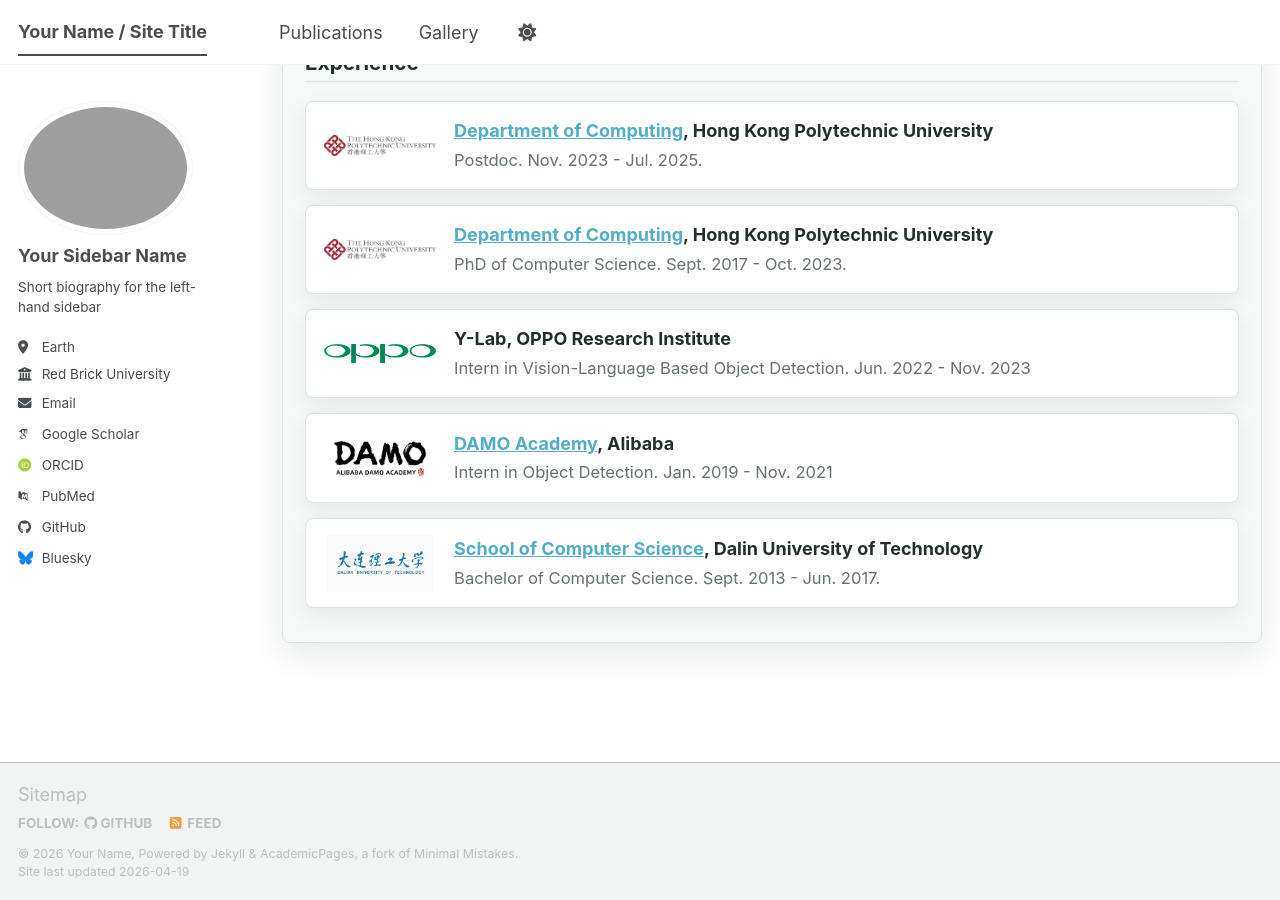
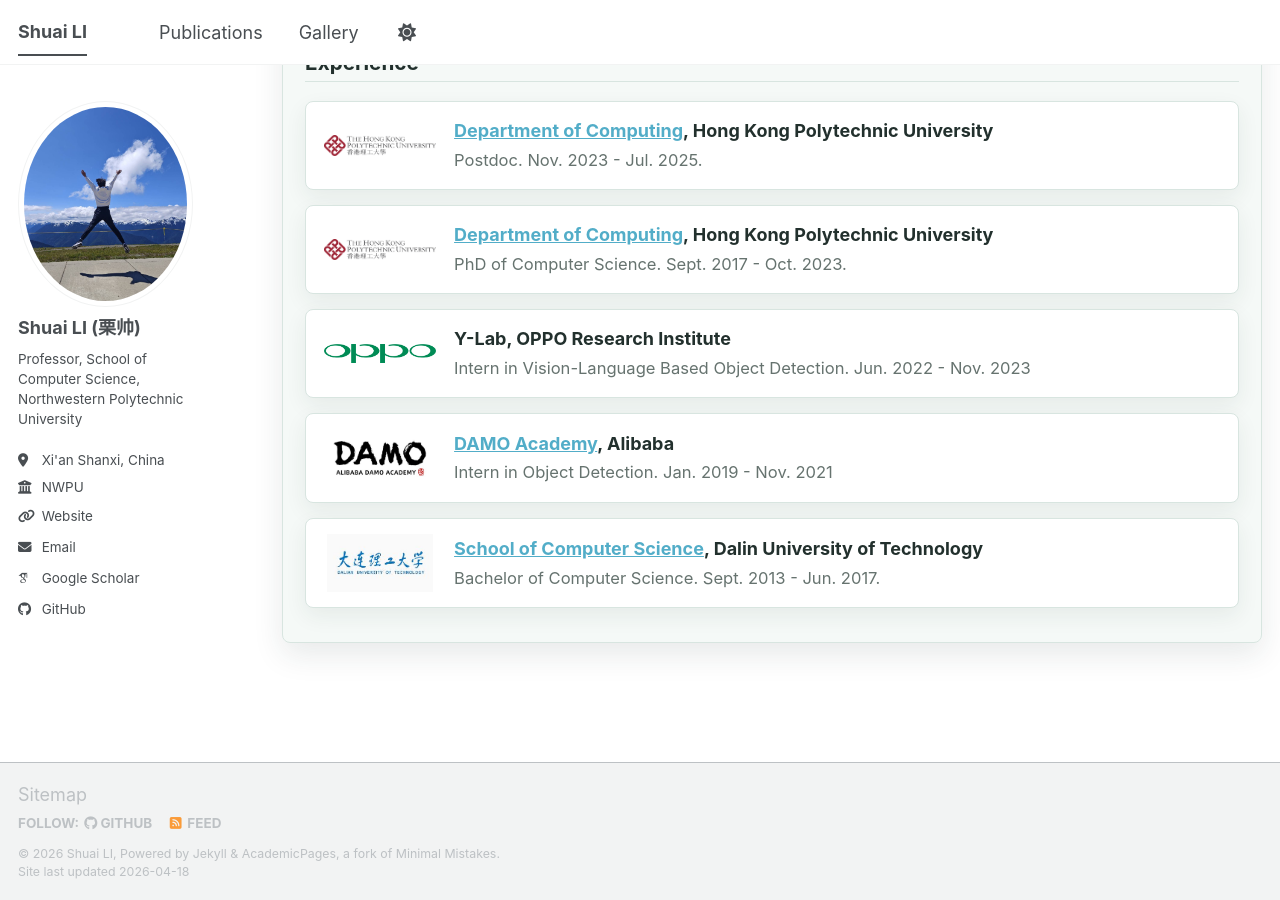
Before and after one commit to strongwolf/strongwolf.github.io, a Jekyll site: the page built from _pages/about.md, in a window 1280 px wide and 900 px high, scrolled down 898 px. Built offline with Jekyll 4.4.1, drawn with Linux system fonts in a browser that asks for light colours; some web fonts are replaced; a script bundle is joined from its source files by our own code; library files that are not in the unit come from our copies; some of the changed lines change nothing that is shown.

Commit message:
Update _config.yml

```diff
--- a/_config.yml
+++ b/_config.yml
@@ -3,101 +3,23 @@
 # This config file is meant for settings that affect your entire site, values
 # which you are expected to set up once and rarely need to edit after that.
 # For technical reasons, this file is *NOT* reloaded automatically when you use
-# `jekyll serve -l -H localhost`. If you change this file, please restart the
-# server process.
-
-# Basic Site Settings
-locale                   : "en-US"
-site_theme               : "default" # The available themes options are "default", "air", "sunrise", "mint", "dirt" and "contrast"
-title                    : "Your Name / Site Title"
-title_separator          : "-"
-name                     : &name "Your Name"
-description              : &description "Your Name's academic portfolio"   # Update this with a general description of your site, this is the default if not overridden by a page
-url                      : https://strongwolf.github.io # The base hostname & protocol for your site e.g. "https://[your GitHub username].github.io",
-                                                           # or if you already have some other page hosted on Github then use "https://[your GitHub username].github.io/[Your Repo Name]"
-baseurl                  : "" # the subpath of your site, e.g. "/blog"
-repository               : "strongwolf/strongwolf.github.io"
-
-# Site Author - The following control what appear as part of the author content on the side bar.
-#               If a field is blank the icon and link will not appear, otherwise it will be shown.
-#               Additional customization can be done by editing /_includes/author-profile.html
-author:
-  # Biographic information
-  avatar           : "profile.png"
-  name             : "Your Sidebar Name"
-  pronouns         : # example: "she/her"
-  bio              : "Short biography for the left-hand sidebar"
-  location         : "Earth"
-  employer         : "Red Brick University"
-  uri              : # URL
-  email            : "none@example.org"
-
-  # Academic websites
-  academia         : # URL
-  arxiv            : # URL - Update with the correct link to your profile
-  googlescholar    : "https://scholar.google.com/citations?user=PS_CX0AAAAAJ"
-  inspire-hep      : # URL
-  impactstory      : # URL
-  orcid            : "https://orcid.org/yourorcidurl"
-  semantic         : # URL
-  ssrn             : # URL
-  pubmed           : "https://www.ncbi.nlm.nih.gov/pubmed/?term=john+snow"
-  researchgate     : # URL
-  scopus           : # URL
-  zotero           : # URL
-
-
-  # Repositories and software development
-  bitbucket        : # Username - Update with your username on the site
-  codepen          : # Username
-  dribbble         : # Username
-  github           : "academicpages"
-  kaggle           : # Username
-  stackoverflow    : # User number or user number and name (i.e., use "1" or "1/jeff-atwood")
-
-  # Social media
-  artstation       : # Username
-  bluesky          : "bsky.app" # Replace this with you Bluesky username
-  facebook         : # Username
-  flickr           : # Username
-  foursquare       : # Username
-  goodreads        : # Username
-  google_plus      : # Username
-  keybase          : # Username
-  instagram        : # Username
-  lastfm           : # Username
-  linkedin         : # Username
-  mastodon         : # URL
-  medium           : # URL
-  pinterest        : # Username
-  soundcloud       : # Username
-  steam            : # Username
-  telegram         : # URL
-  tumblr           : # Username
-  twitter          : # Username for X / Twitter
-  vine             : # Username
-  weibo            : # Username
-  wikipedia        : # Username
-  xing             : # Username
-  youtube          : # Username
-  zhihu            : # Username
-
-# Publication Category - The following the list of publication categories and their headings
-publication_category:
-  books:
-    title: 'Books'
-  manuscripts:
-    title: 'Journal Articles'
-  conferences:
-    title: 'Conference Papers'
+# `jekyll serve`. If you change this file, please restart the server process.
 
 # Site Settings
-teaser                   :  # filename of teaser fallback teaser image placed in /images/ for social media previews
+locale                   : "en-US"
+title                    : "Shuai LI"
+title_separator          : "-"
+name                     : &name "Shuai LI"
+description              : &description "Welcome to my homepage!"
+url                      : https://strongwolf.github.io/ # the base hostname & protocol for your site e.g. "https://mmistakes.github.io"
+baseurl                  : "" # the subpath of your site, e.g. "/blog"
+repository               : ""
+teaser                   : "profile.jpeg"  # filename of teaser fallback teaser image placed in /images/, .e.g. "500x300.png"
 breadcrumbs              : false # true, false (default)
 words_per_minute         : 160
 future                   : true
 read_more                : "disabled" # if enabled, adds "Read more" links to excerpts
-talkmap_link             : false      #change to true to add link to talkmap on talks page
+talkmap_link             : false #change to true to add link to talkmap on talks page
 comments:
   provider               : # false (default), "disqus", "discourse", "facebook", "google-plus", "staticman", "custom"
   disqus:
@@ -125,16 +47,13 @@
       options:
         format           : "iso8601" # "iso8601" (default), "timestamp-seconds", "timestamp-milliseconds"
 atom_feed:
-  hide                   : false     # change to true to hide the RSS feed in the footer
   path                   : # blank (default) uses feed.xml
-
 
 # SEO Related
 google_site_verification :
 bing_site_verification   :
 alexa_site_verification  :
 yandex_site_verification :
-
 
 # Social Sharing
 twitter:
@@ -143,8 +62,7 @@
   username               :
   app_id                 :
   publisher              :
-og_image                 :  # Social media default site image
-og_description           :  # Social media default site image description
+og_image                 :  # Open Graph/Twitter default site image
 # For specifying social profiles
 # - https://developers.google.com/structured-data/customize/social-profiles
 social:
@@ -155,9 +73,50 @@
 
 # Analytics
 analytics:
-  provider               :  "false" # false (default), "google", "google-universal", "google-analytics-4", "custom"
+  provider               :  "google-universal" # false (default), "google", "google-universal", "custom"
   google:
     tracking_id          :
+
+
+# Site Author
+author:
+  name             : "Shuai LI (栗帅)"
+  avatar           : "profile.jpeg"
+  bio              : "Professor, School of Computer Science, Northwestern Polytechnic University"
+  location         : "Xi'an Shanxi, China"
+  employer         : "NWPU"
+  employer_site    : "https://www.nwpu.edu.cn/"
+  zhihu            :
+  pubmed           :
+  googlescholar    : "https://scholar.google.com/citations?user=Bd73ldQAAAAJ&hl=zh-CN"
+  email            : cssli@nwpu.edu.cn
+  researchgate     :
+  uri              : "https://strongwolf.github.io/"
+  bitbucket        :
+  codepen          :
+  dribbble         :
+  flickr           :
+  facebook         :
+  foursquare       :
+  github           : "strongwolf"
+  google_plus      :
+  keybase          :
+  instagram        :
+  impactstory      : #"https://profiles.impactstory.org/u/xxxx-xxxx-xxxx-xxxx"
+  lastfm           :
+  linkedin         :
+  orcid            :
+  pinterest        :
+  soundcloud       :
+  stackoverflow    : # http://stackoverflow.com/users/123456/username
+  steam            :
+  tumblr           :
+  twitter          :
+  vine             :
+  weibo            :
+  xing             :
+  youtube          :
+  wikipedia        :
 
 
 # Reading Files
@@ -170,26 +129,23 @@
   - "*.sublime-workspace"
   - .asset-cache
   - .bundle
-  - .github
   - .jekyll-assets-cache
   - .sass-cache
+  - CHANGELOG
+  - Capfile
+  - Gemfile
+  - Gruntfile.js
+  - LICENSE
+  - README
+  - Rakefile
   - assets/js/_main.js
   - assets/js/plugins
   - assets/js/vendor
-  - CHANGELOG
-  - Capfile
   - config
-  - Dockerfile
-  - Gemfile
-  - Gruntfile.js
   - gulpfile.js
-  - LICENSE
-  - local
   - log
   - node_modules
-  - package.json*
-  - Rakefile
-  - README
+  - package.json
   - tmp
   - vendor
 keep_files:
@@ -219,7 +175,7 @@
   enable_coderay: false
 
 
-# These settings control the types of collections used by the template
+# Collections
 collections:
   teaching:
     output: true
@@ -235,7 +191,7 @@
     permalink: /:collection/:path/
 
 
-# These settings control how pages and collections are included in the site
+# Defaults
 defaults:
   # _posts
   - scope:
@@ -291,36 +247,32 @@
       author_profile: true
       share: true
 
-
 # Sass/SCSS
 sass:
   sass_dir: _sass
-  style: compressed # https://sass-lang.com/documentation/file.SASS_REFERENCE.html#output_style
+  style: compressed # http://sass-lang.com/documentation/file.SASS_REFERENCE.html#output_style
 
 
 # Outputting
 permalink: /:categories/:title/
 # paginate: 5 # amount of posts to show
 # paginate_path: /page:num/
-timezone: Etc/UTC # https://en.wikipedia.org/wiki/List_of_tz_database_time_zones
+timezone: America/Los_Angeles # http://en.wikipedia.org/wiki/List_of_tz_database_time_zones
 
 
 # Plugins
 plugins:
-  - jekyll-feed
-  - jekyll-gist
   - jekyll-paginate
   - jekyll-sitemap
+  - jekyll-gist
+  - jekyll-feed
   - jekyll-redirect-from
-  - jemoji
-
-# Mimic GitHub Pages with --safe
+# mimic GitHub Pages with --safe
 whitelist:
-  - jekyll-feed
-  - jekyll-gist
   - jekyll-paginate
   - jekyll-sitemap
-  - jekyll-redirect-from
+  - jekyll-gist
+  - jekyll-feed
   - jemoji
 
 
@@ -354,8 +306,10 @@
 
 
 # HTML Compression
-# - https://jch.penibelst.de/
+# - http://jch.penibelst.de/
 compress_html:
   clippings: all
   ignore:
     envs: development
+
+theme: jekyll-theme-minimal
```
